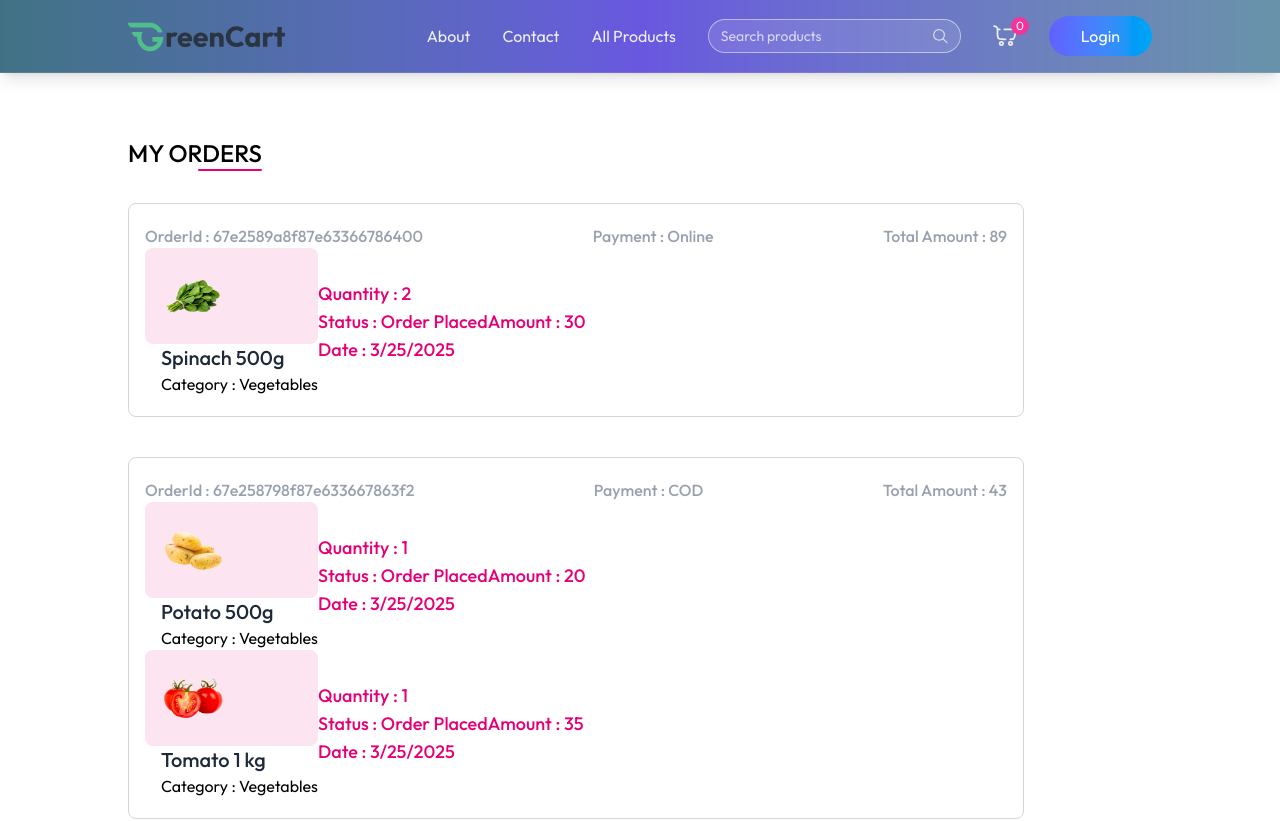
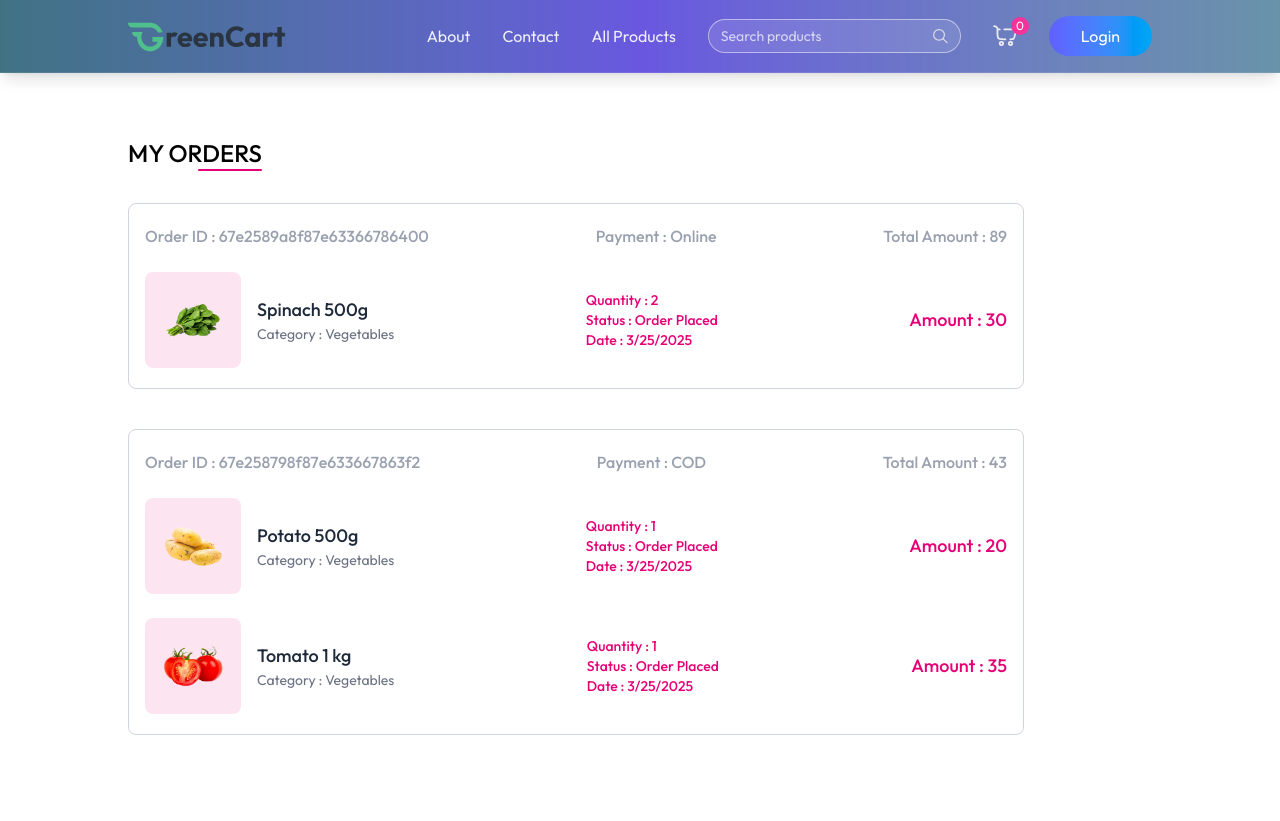
Before and after one commit to Amitkumersarkar/GMartBD-Ecommerce-Website, a React (Vite) app: page /myOrders in a window 1280 px wide. Shown: the top 821 px of the page. Built offline with nearby package versions, Linux system fonts and the light colour scheme.

Commit message:
completed my orders pages

```diff
--- a/src/pages/MyOrders/MyOrders.jsx
+++ b/src/pages/MyOrders/MyOrders.jsx
@@ -1,55 +1,84 @@
-import React, { useEffect, useState } from 'react';
-import { useAuthContext } from '../../context/AuthContext';
-import { dummyOrders } from '../../assets/assets';
+import React, { useEffect, useState } from "react";
+import { useAuthContext } from "../../context/AuthContext";
+import { dummyOrders } from "../../assets/assets";
 
 const MyOrders = () => {
     const [myOrders, setMyOrders] = useState([]);
     const { currency } = useAuthContext();
 
-    const fetchMyOrders = async () => {
+    const fetchMyOrders = () => {
         setMyOrders(dummyOrders);
-    }
+    };
 
     useEffect(() => {
-        fetchMyOrders()
-    }, [])
+        fetchMyOrders();
+    }, []);
 
     return (
-        <div className='mt-16 pb-16'>
+        <div className="mt-16 pb-16">
             <div className="flex flex-col items-end w-max mb-8">
                 <p className="text-2xl font-medium uppercase">My Orders</p>
-                <div className='w-16 h-0.5 bg-pink-600 rounded-full'></div>
+                <div className="w-16 h-0.5 bg-pink-600 rounded-full"></div>
             </div>
-            {myOrders.map((order, index) => (
-                <div key={index} className="border border-gray-300 rounded-lg mb-10 p-4 py-5 max-w-4xl">
-                    <p className="flex justify-between md:items-center text-gray-400 md:font-medium max-md:flex-col">
-                        <span>OrderId : {order._id}</span>
+
+            {myOrders.length === 0 && (
+                <p className="text-center text-gray-500">No orders found</p>
+            )}
+
+            {myOrders.map((order, orderIndex) => (
+                <div
+                    key={orderIndex}
+                    className="border border-gray-300 rounded-lg mb-10 p-4 py-5 max-w-4xl"
+                >
+                    <p className="flex justify-between md:items-center text-gray-400 md:font-medium max-md:flex-col gap-2">
+                        <span>Order ID : {order._id}</span>
                         <span>Payment : {order.paymentType}</span>
-                        <span> Total Amount : {currency} {order.amount}</span>
+                        <span>
+                            Total Amount : {currency} {order.amount}
+                        </span>
                     </p>
-                    {
-                        order.items.map((item, index) => (
-                            <div className="flex items-center mb-4 md:mb-0">
-                                <div className="">
-                                    <div className="bg-pink-600/10 p-4 rounded-lg">
-                                        <img className='w-16 h-16' src={item.product.image[0]} alt="image" />
-                                    </div>
-                                    <div className="ml-4">
-                                        <h2 className='text-xl font-medium text-gray-800'>{item.product.name}</h2>
-                                        <p>Category : {item.product.category}</p>
-                                    </div>
+
+                    {order.items.map((item, itemIndex) => (
+                        <div
+                            key={itemIndex}
+                            className="flex flex-wrap md:flex-nowrap justify-between items-center gap-4 mt-6"
+                        >
+                            <div className="flex items-center gap-4">
+                                <div className="bg-pink-600/10 p-4 rounded-lg">
+                                    <img
+                                        className="w-16 h-16 object-cover"
+                                        src={item.product.image[0]}
+                                        alt={item.product.name}
+                                    />
                                 </div>
-                                <div className="text-pink-600 text-lg font-medium">
-                                    <p className="">Quantity : {item.quantity || "1"} </p>
-                                    <p className="">Status : {order.status} </p>
-                                    <p className="">Date : {new Date(order.createdAt).toLocaleDateString()} </p>
+                                <div>
+                                    <h2 className="text-lg font-medium text-gray-800">
+                                        {item.product.name}
+                                    </h2>
+                                    <p className="text-sm text-gray-500">
+                                        Category : {item.product.category}
+                                    </p>
                                 </div>
-                                <p className="text-pink-600 text-lg font-medium">
-                                    Amount :  {currency}{item.product.offerPrice * item.quantity}
+                            </div>
+
+                            <div className="text-pink-600 text-sm font-medium">
+                                <p>Quantity : {item.quantity ?? 1}</p>
+                                <p>Status : {order.status}</p>
+                                <p>
+                                    Date :{" "}
+                                    {new Date(
+                                        order.createdAt
+                                    ).toLocaleDateString()}
                                 </p>
                             </div>
-                        ))
-                    }
+
+                            <p className="text-pink-600 text-lg font-medium">
+                                Amount : {currency}
+                                {item.product.offerPrice *
+                                    (item.quantity ?? 1)}
+                            </p>
+                        </div>
+                    ))}
                 </div>
             ))}
         </div>
```
